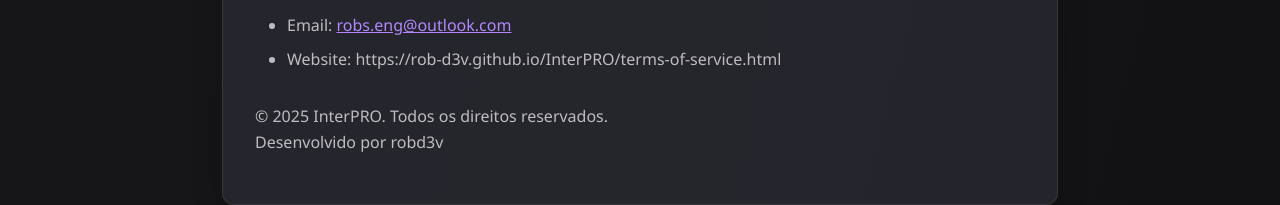
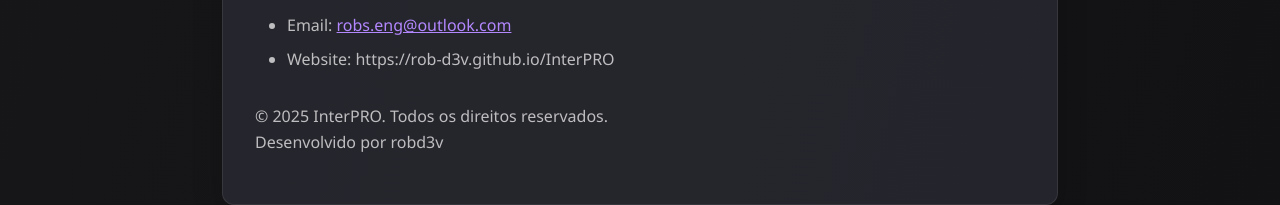
Before and after one commit to rob-d3v/InterPRO, a plain HTML site: page privacy-policy.html in a window 1280 px wide. Shown: the part 4745-4950 px from the top of the page. Drawn offline with Linux system fonts and the light colour scheme.

Commit message:
work to auth

```diff
--- a/privacy-policy.html
+++ b/privacy-policy.html
@@ -309,7 +309,7 @@
             <p>Se você tiver dúvidas ou preocupações sobre esta Política de Privacidade ou nossas práticas de privacidade, entre em contato com o desenvolvedor através de:</p>
             <ul>
                 <li>Email: <a href="mailto:robs.eng@outlook.com" style="color: #b388ff;">robs.eng@outlook.com</a></li>
-                <li>Website: https://rob-d3v.github.io/InterPRO/terms-of-service.html</li>
+                <li>Website: https://rob-d3v.github.io/InterPRO</li>
             </ul>
 
             <p style="margin-top: 2rem;">© 2025 InterPRO. Todos os direitos reservados.<br>Desenvolvido por robd3v</p>
```
Also changed, not shown: terms-of-service.html (+1 -1 lines).
